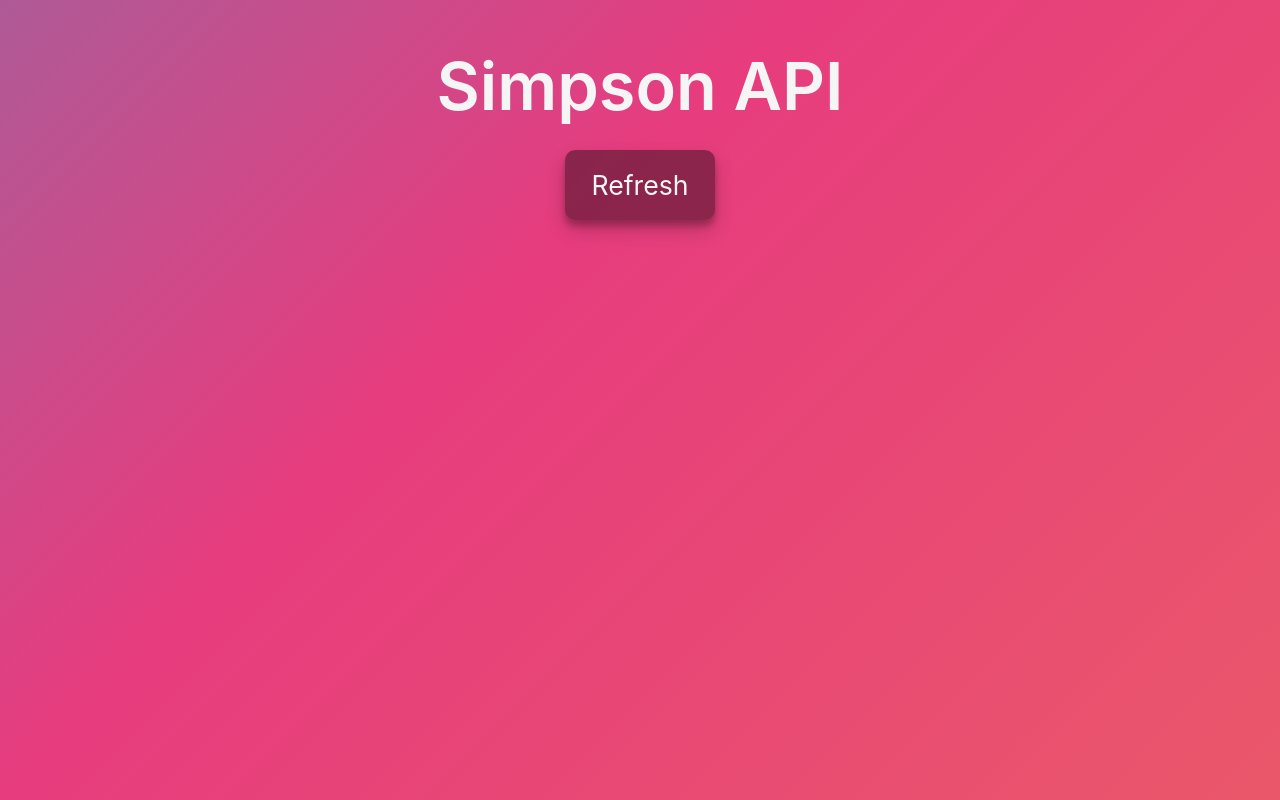
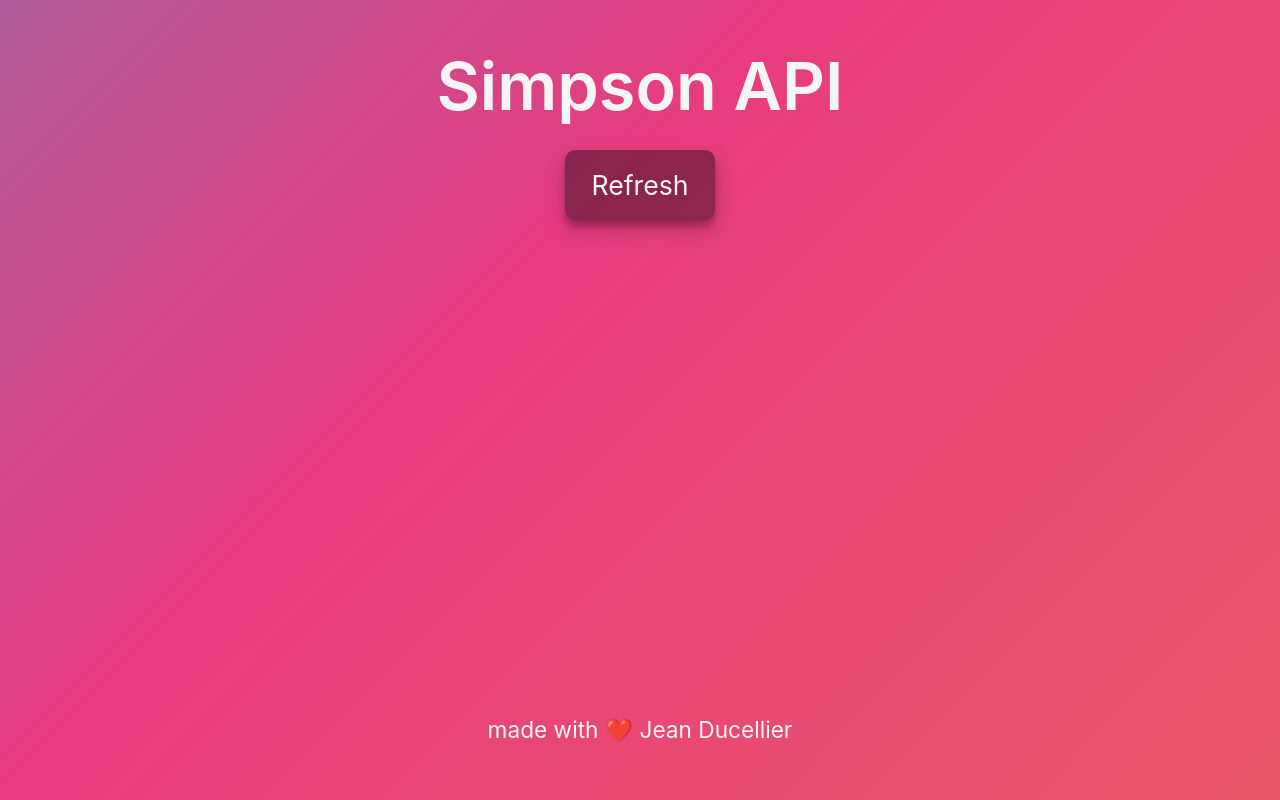
Before and after one commit to JDucellier/WCS-nov2020_Ajax-simpson-quote, a plain HTML site: page index.html in a window 1280 px wide. Drawn offline with nearby package versions, Linux system fonts and the light colour scheme; no server answers.

Commit message:
add footer

```diff
--- a/index.html
+++ b/index.html
@@ -33,8 +33,11 @@
         <h1 class="title">Simpson API</h1>
         <button class="btn" onclick="fetchSimpsonJSON()">Refresh</button>
 				<div class="content" id="simpson" class="simpson"></div>
-			</div>
-		</section>
+      </div>
+    </section>
+    <footer>
+      <p class="made-by"> made with ❤️ Jean Ducellier</p>
+    </footer>
 
     <!-- We need to load axios first! -->
     <script src="https://unpkg.com/axios/dist/axios.min.js"></script>
--- a/style.css
+++ b/style.css
@@ -68,3 +68,19 @@ body {
 .card-body {
   padding: 10pt;
 }
+
+footer {
+  position: fixed;
+  left: 0;
+  bottom: 0;
+  width: 100%;
+}
+
+.made-by {
+  margin: auto;
+  display: flex;
+  justify-content: center;
+  padding: 40pt;
+  font-size: 17pt;
+  color: whitesmoke;
+}
```
